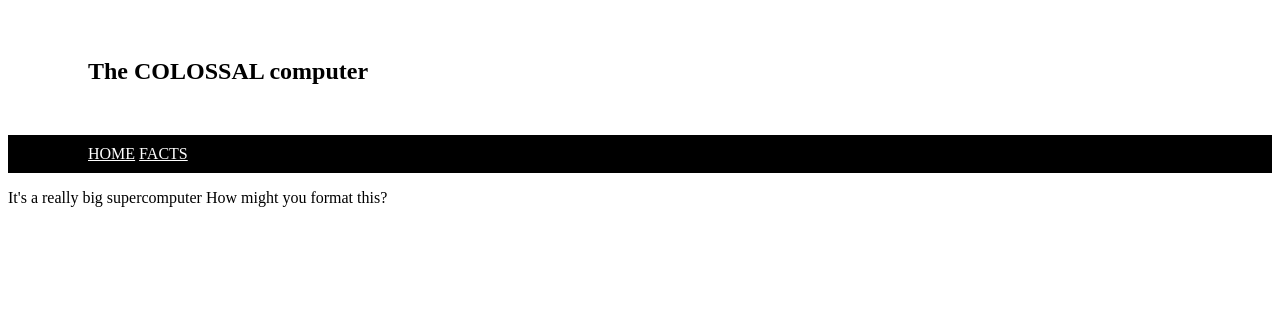
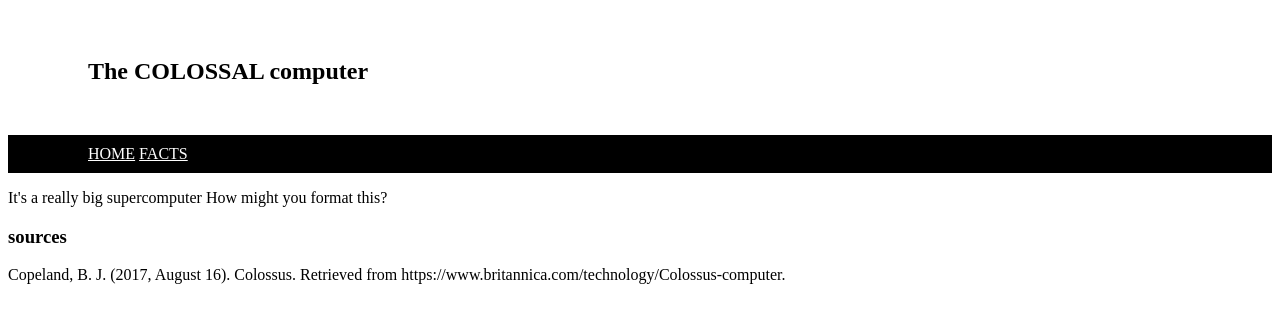
Before and after one commit to biopticevil/thecolossalweb.com, a plain HTML site: page index.html in a window 1280 px wide. Drawn offline with Linux system fonts and the light colour scheme.

Commit message:
Update index.html

```diff
--- a/index.html
+++ b/index.html
@@ -19,6 +19,9 @@
   <div>
 
     <p>It's a really big supercomputer How might you format this?</p>
+
+    <h3>sources</h3>
+    <p>Copeland, B. J. (2017, August 16). Colossus. Retrieved from https://www.britannica.com/technology/Colossus-computer.</p>
   </div>
 
 
```
